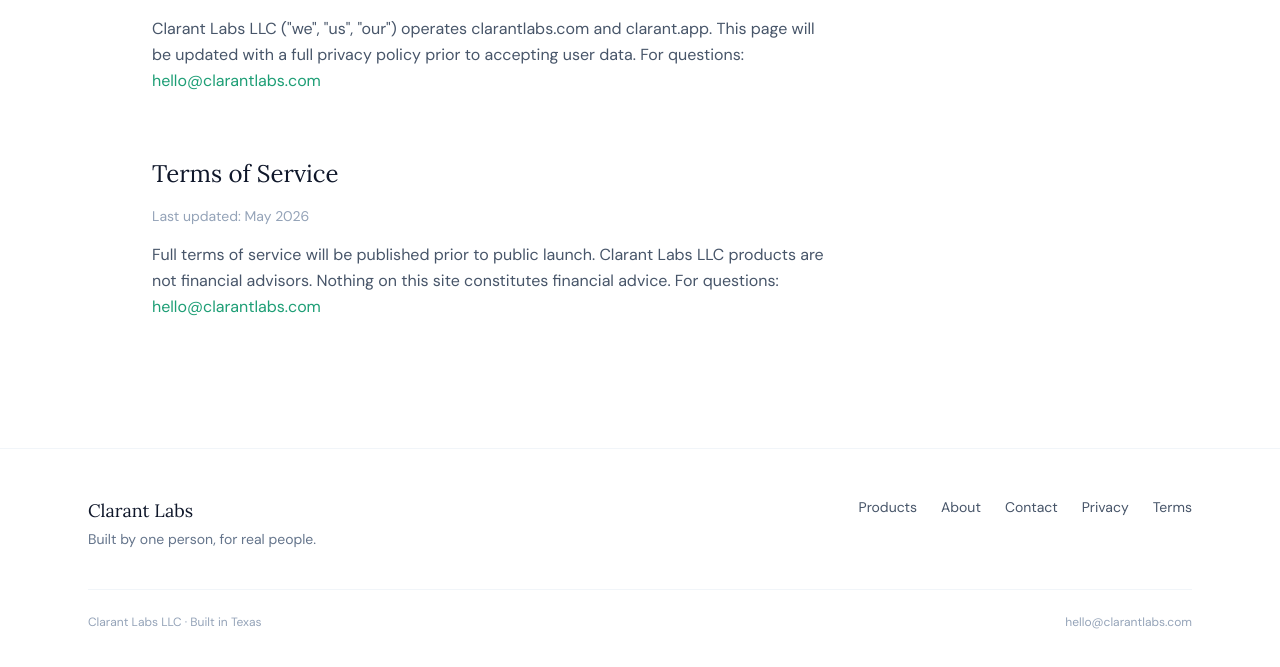
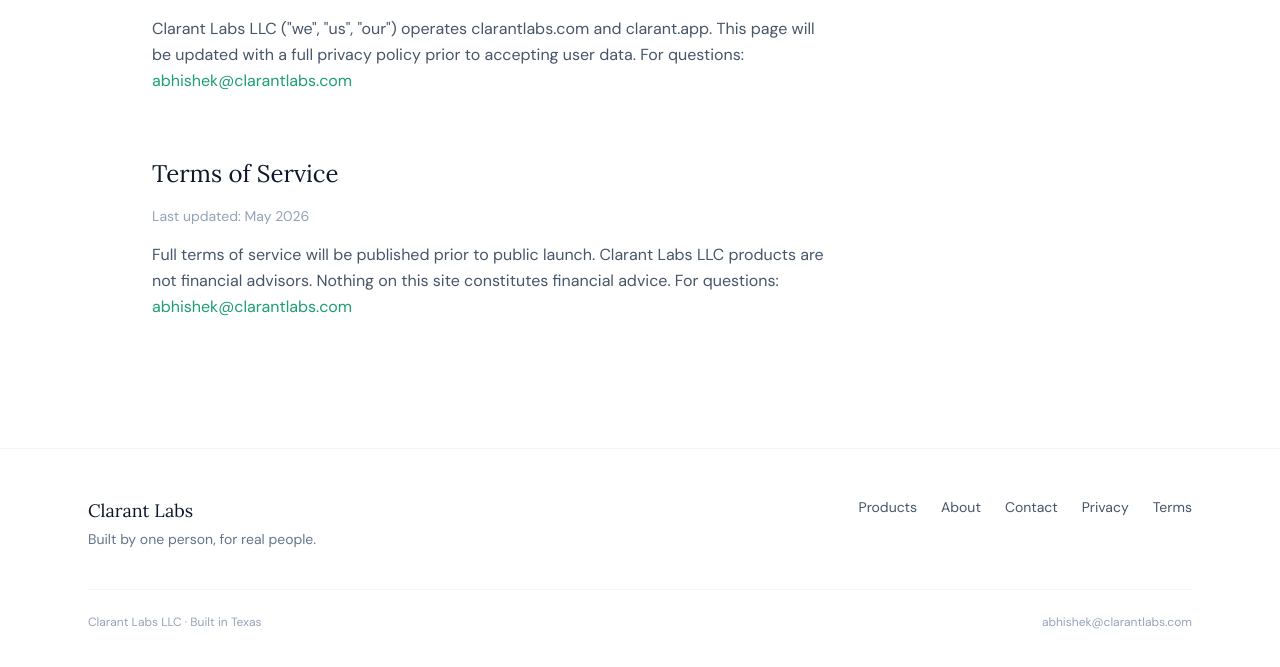
Before and after one commit to xsabhi/clarantlabs, a Next.js app: page /legal in a window 1280 px wide. Shown: the part 261-928 px from the top of the page. Built offline with nearby package versions, Linux system fonts and the light colour scheme.

Commit message:
Change contact email to abhishek@clarantlabs.com
Co-Authored-By: Claude Opus 4.8 (1M context) <noreply@anthropic.com>

```diff
--- a/app/about/page.tsx
+++ b/app/about/page.tsx
@@ -37,10 +37,10 @@ export default function AboutPage() {
       <p className="mt-8 max-w-2xl text-lg text-slate-600">
         Get in touch:{' '}
         <a
-          href="mailto:hello@clarantlabs.com"
+          href="mailto:abhishek@clarantlabs.com"
           className="text-brand transition-colors hover:text-brand-dark"
         >
-          hello@clarantlabs.com
+          abhishek@clarantlabs.com
         </a>
       </p>
     </div>
--- a/app/legal/page.tsx
+++ b/app/legal/page.tsx
@@ -18,10 +18,10 @@ export default function LegalPage() {
             clarantlabs.com and clarant.app. This page will be updated with a full privacy
             policy prior to accepting user data. For questions:{' '}
             <a
-              href="mailto:hello@clarantlabs.com"
+              href="mailto:abhishek@clarantlabs.com"
               className="text-brand transition-colors hover:text-brand-dark"
             >
-              hello@clarantlabs.com
+              abhishek@clarantlabs.com
             </a>
           </p>
         </article>
@@ -34,10 +34,10 @@ export default function LegalPage() {
             products are not financial advisors. Nothing on this site constitutes financial
             advice. For questions:{' '}
             <a
-              href="mailto:hello@clarantlabs.com"
+              href="mailto:abhishek@clarantlabs.com"
               className="text-brand transition-colors hover:text-brand-dark"
             >
-              hello@clarantlabs.com
+              abhishek@clarantlabs.com
             </a>
           </p>
         </article>
--- a/components/Footer.tsx
+++ b/components/Footer.tsx
@@ -3,7 +3,7 @@ import Link from 'next/link'
 const LINKS = [
   { href: '/products', label: 'Products' },
   { href: '/about', label: 'About' },
-  { href: 'mailto:hello@clarantlabs.com', label: 'Contact' },
+  { href: 'mailto:abhishek@clarantlabs.com', label: 'Contact' },
   { href: '/legal', label: 'Privacy' },
   { href: '/legal', label: 'Terms' },
 ]
@@ -39,10 +39,10 @@ export default function Footer() {
         <div className="mt-10 flex flex-col justify-between gap-2 border-t border-slate-100 pt-6 sm:flex-row">
           <p className="font-sans text-xs text-slate-400">Clarant Labs LLC · Built in Texas</p>
           <a
-            href="mailto:hello@clarantlabs.com"
+            href="mailto:abhishek@clarantlabs.com"
             className="font-sans text-xs text-slate-400 transition-colors hover:text-brand"
           >
-            hello@clarantlabs.com
+            abhishek@clarantlabs.com
           </a>
         </div>
       </div>
--- a/components/Nav.tsx
+++ b/components/Nav.tsx
@@ -6,7 +6,7 @@ import { useState } from 'react'
 const LINKS = [
   { href: '/products', label: 'Products' },
   { href: '/about', label: 'About' },
-  { href: 'mailto:hello@clarantlabs.com', label: 'Contact' },
+  { href: 'mailto:abhishek@clarantlabs.com', label: 'Contact' },
 ]
 
 export default function Nav() {
```
